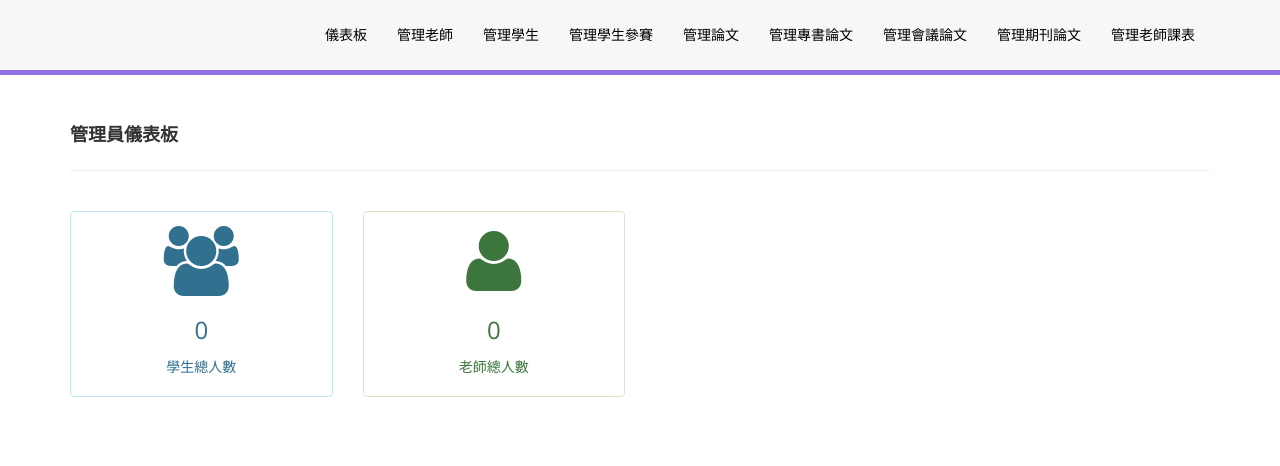
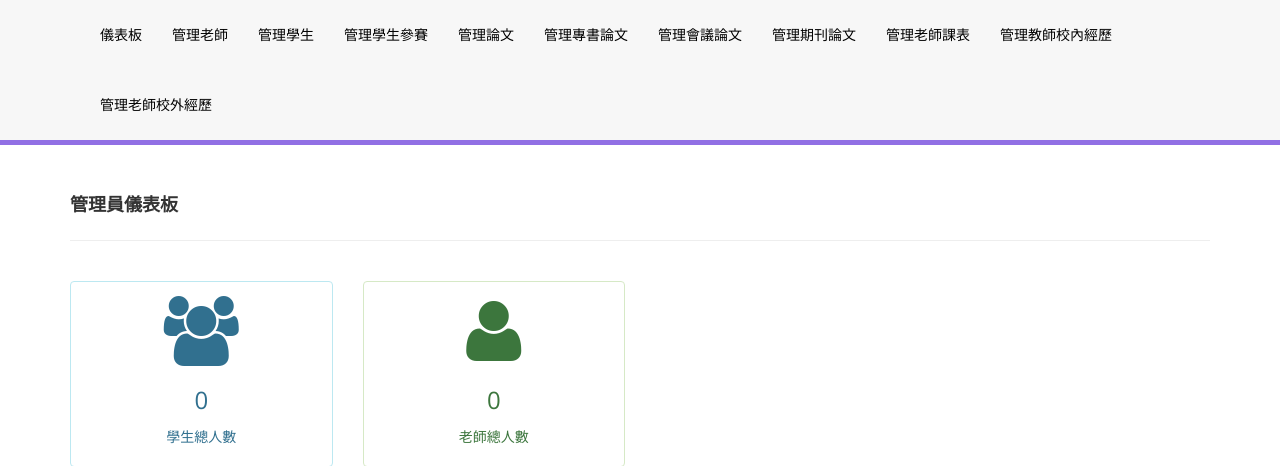
Before and after one commit to woizhicheng0309/DataStructure_Final_Project, a PHP site: page /admin/dashboard.php in a window 1280 px wide. Shown: the part 180-646 px from the top of the page. Run offline with PHP 8.4, Linux system fonts and the light colour scheme; the visitor is signed in with stand-in values (Sample User, id 1); data that the repository does not hold is empty.

Commit message:
Update header.php

```diff
--- a/library/includes/header.php
+++ b/library/includes/header.php
@@ -35,6 +35,8 @@
                         echo '<li><a href="manage-conference-papers.php">管理會議論文</a></li>';
                         echo '<li><a href="manage-journal-papers.php">管理期刊論文</a></li>';
                         echo '<li><a href="manage-timetable.php">管理老師課表</a></li>';
+                        echo '<li><a href="manage-internal-experiences.php">管理教師校內經歷</a></li>';
+                        echo '<li><a href="manage-external-experiences.php">管理老師校外經歷</a></li>';
                         echo '</ul>';
                     }
                     ?>
```
